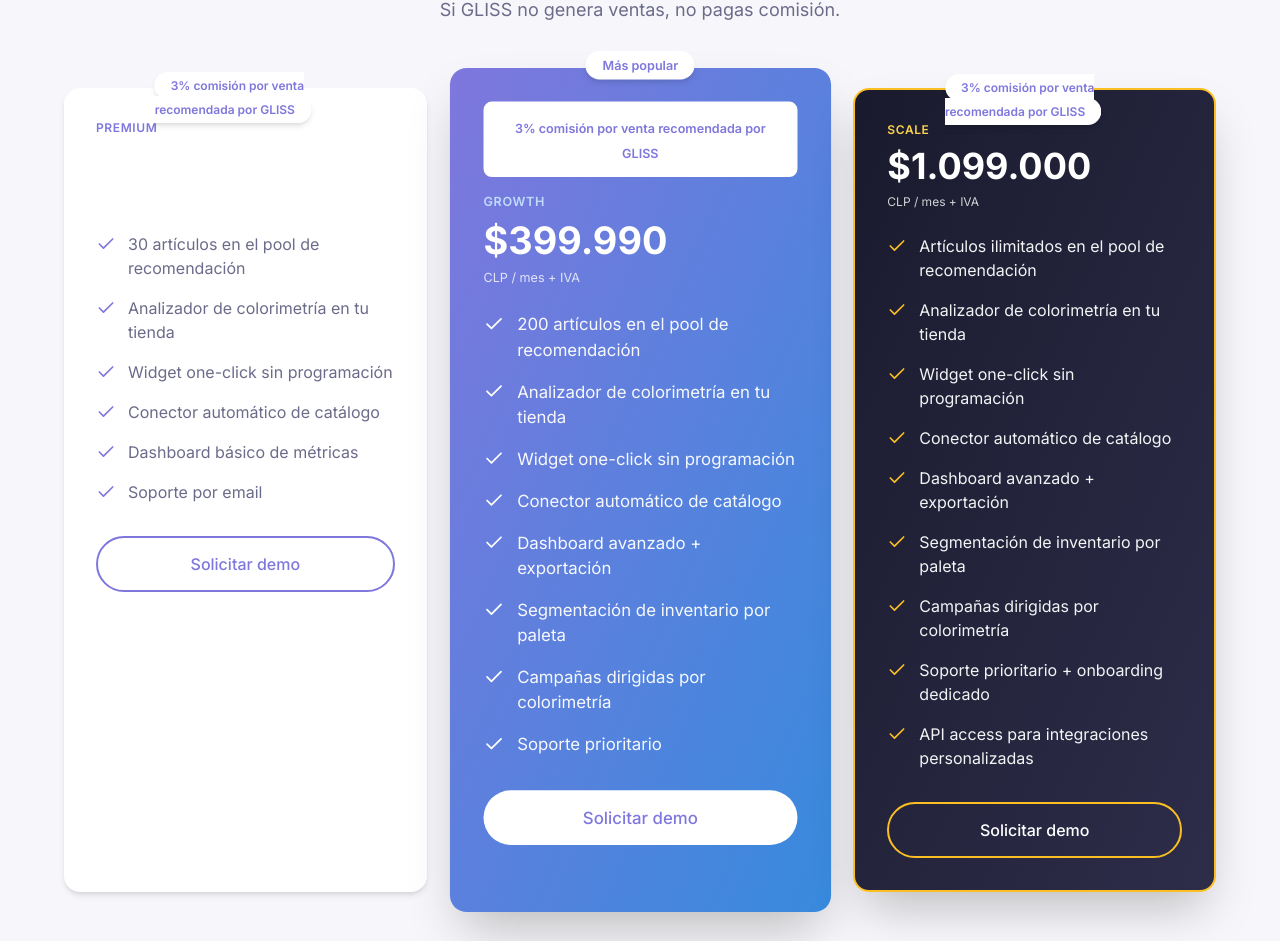
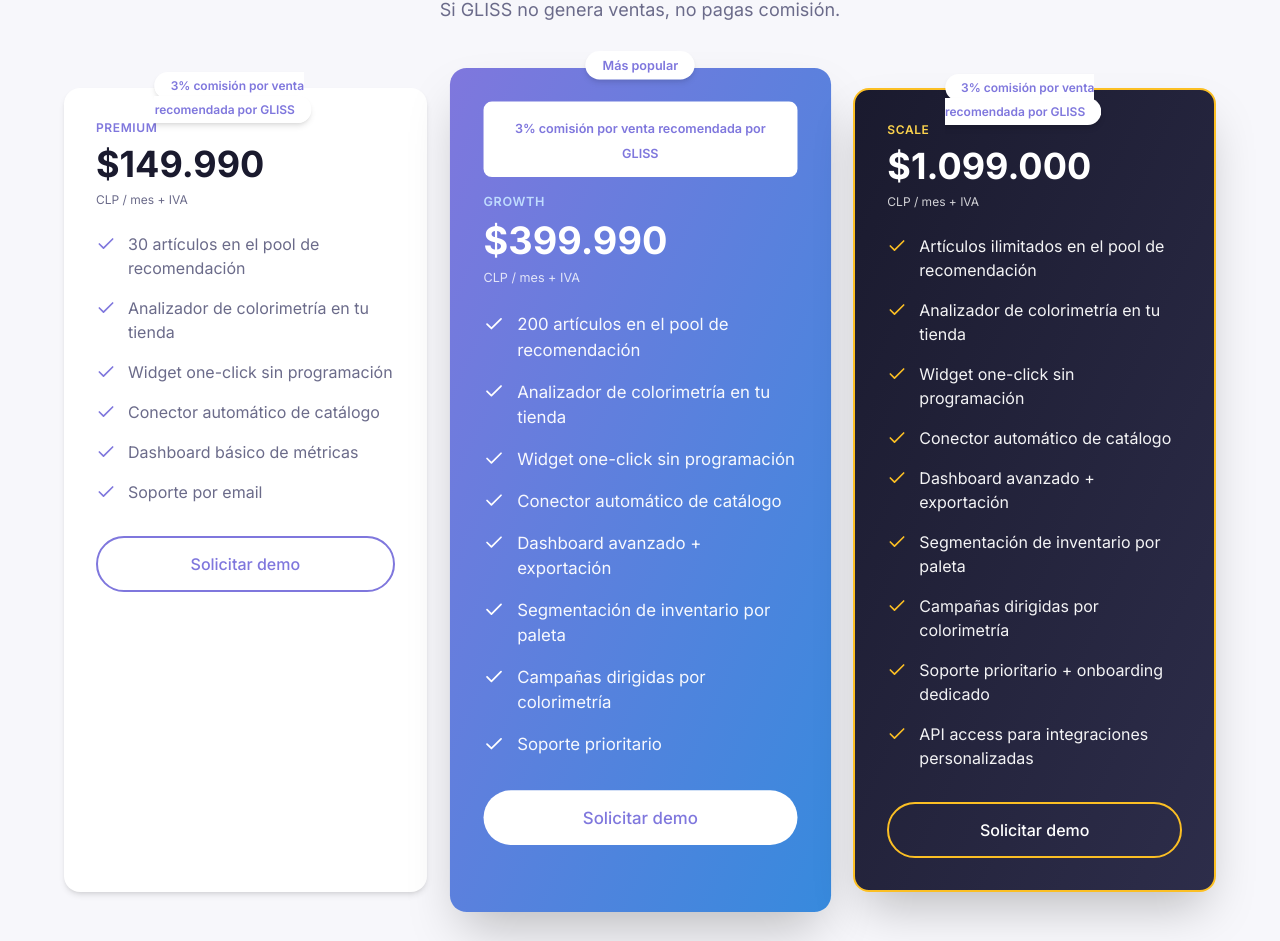
Before and after one commit to thejosetovaras/GLISS-Antigravity, a React (Vite) app in the folder GLISS-main/: page / in a window 1280 px wide. Shown: the part 2812-3753 px from the top of the page. Built offline with nearby package versions, Linux system fonts and the light colour scheme.

Commit message:
Fix pricing text colors for better visibility on white background

```diff
--- a/GLISS-main/src/components/PricingSection.tsx
+++ b/GLISS-main/src/components/PricingSection.tsx
@@ -132,7 +132,7 @@ export default function PricingSection({ onSubscribe, onFreeStart }: PricingSect
                         ? 'text-white'
                         : plan.luxury
                         ? 'text-white'
-                        : 'text-white'
+                        : 'text-[#1A1A2E]'
                     }`}
                   >
                     {plan.price}
@@ -144,7 +144,7 @@ export default function PricingSection({ onSubscribe, onFreeStart }: PricingSect
                       ? 'text-white/80'
                       : plan.luxury
                       ? 'text-white/80'
-                      : 'text-white/80'
+                      : 'text-[#6B6B8A]'
                   }`}>
                     {plan.subtitle}
                   </p>
```
